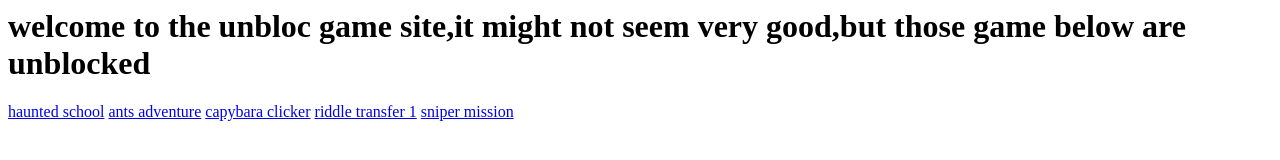
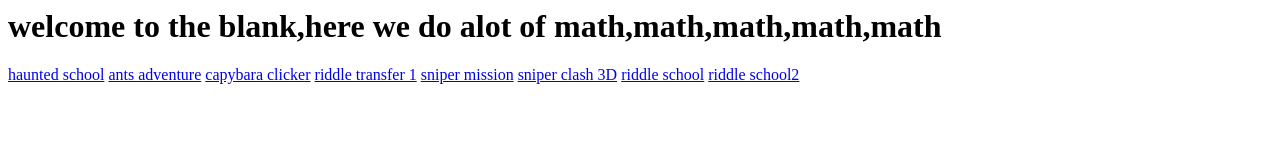
Before and after one commit to WorldWideInternet/madgame, a plain HTML site: page index.html in a window 1280 px wide. Drawn offline with Linux system fonts and the light colour scheme.

Commit message:
Update index.html

```diff
--- a/index.html
+++ b/index.html
@@ -1,4 +1,4 @@
-<h1>welcome to the unbloc game site,it might not seem very good,but those game below are unblocked</h1>
+<h1>welcome to the blank,here we do alot of math,math,math,math,math</h1>
 <a href="hauntedschool.html">haunted school</a>
 
 <a href="antsadventure.html">ants adventure</a>
@@ -8,3 +8,9 @@
 <a href="riddletransfer.html">riddle transfer 1</a>
 
 <a href="snipermission.html">sniper mission</a>
+
+<a href="sniperlash.html">sniper clash 3D</a>
+
+<a href="riddleschool1.html">riddle school</a>
+
+<a href="riddle school2.html">riddle school2</a>
```
